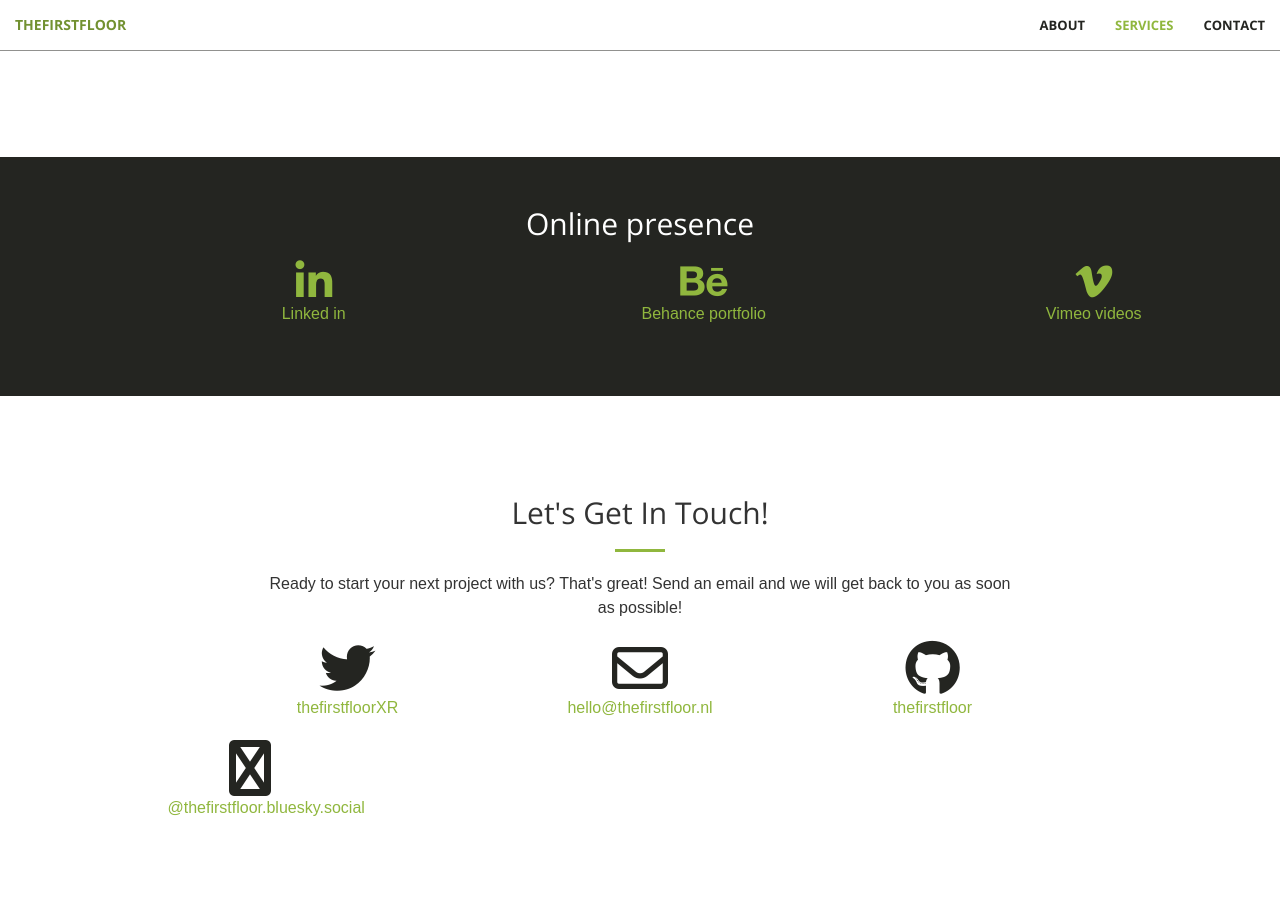
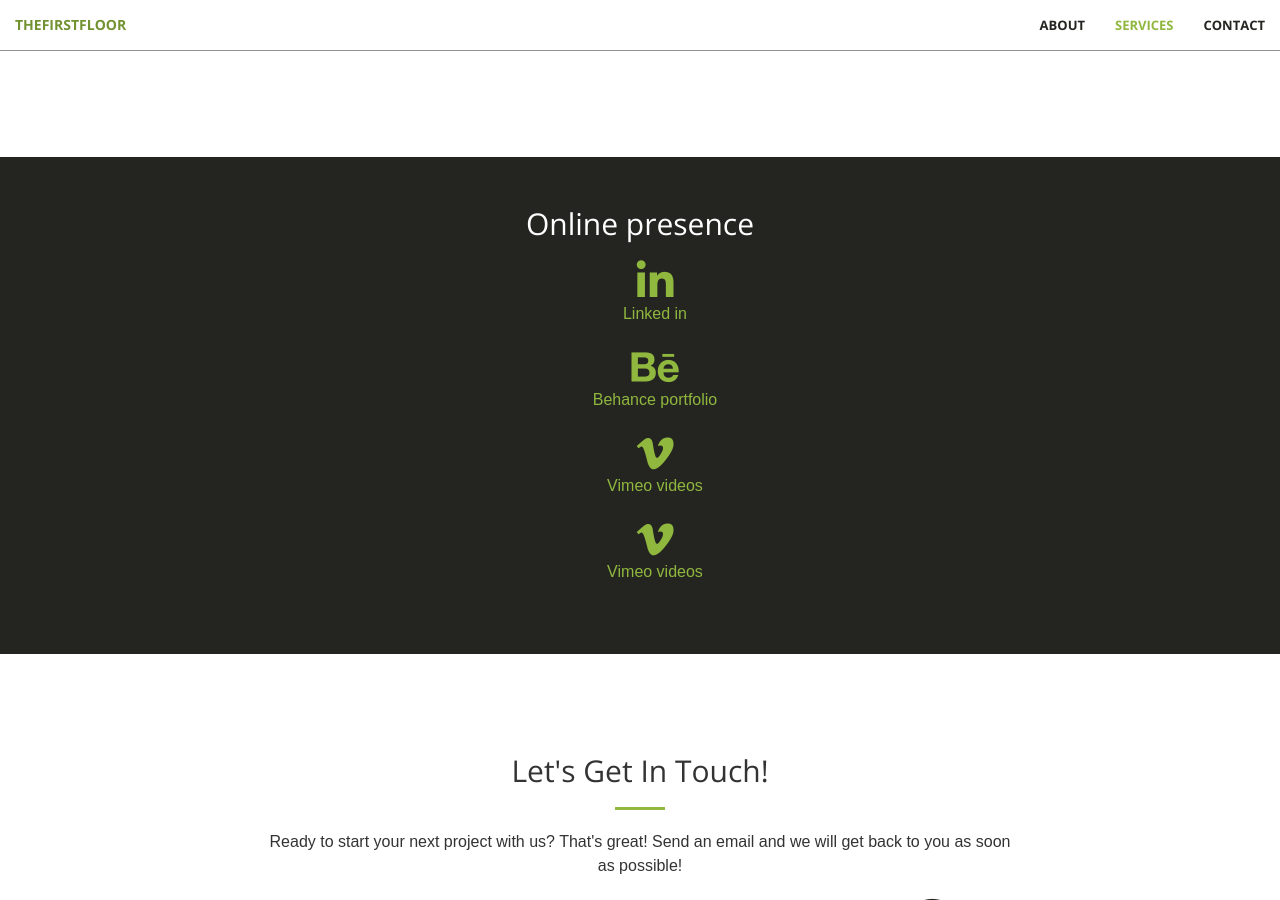
Before and after one commit to thefirstfloor/thefirstfloor.github.io, a Jekyll site: the page built from index.html, in a window 1280 px wide and 900 px high, scrolled down 1966 px. Built offline with Jekyll 4.4.1, drawn with Linux system fonts in a browser that asks for light colours; nearby versions of some CDN libraries.

Commit message:
sdfsdsgwer

```diff
--- a/_includes/aside.html
+++ b/_includes/aside.html
@@ -4,21 +4,27 @@
             <div class="row">
                 <h2>Online presence</h2>
             </div>
-            <div class="container aside">
-                <div class="row">
-                    <div class="col-lg-3 col-lg-offset-1 text-center">
+            <div class="container aside" >
+                <div class="row" style="display: flex;flex-direction: column;align-items: center;">
+                    <div class="col-lg-3 text-center">
                         <a href="https://www.linkedin.com">
                             <i class="fa fa-linkedin fa-3x wow bounceIn" data-wow-delay=".1s"></i>
                             <p>Linked in</p>
                         </a>
                     </div>
-                    <div class="col-lg-3 col-lg-offset-1 text-center">
+                    <div class="col-lg-3 text-center">
                         <a href="https://www.behance.net/jeroendemooij">
                             <i class="fa fa-behance fa-3x wow bounceIn" data-wow-delay=".2s"></i>
                             <p>Behance portfolio</p>
                         </a>
                     </div>
-                    <div class="col-lg-3 col-lg-offset-1 text-center">
+                    <div class="col-lg-3 text-center">
+                        <a href="https://vimeo.com/thefirstfloor">
+                            <i class="fa fa-vimeo fa-3x wow bounceIn" data-wow-delay=".3s"></i>
+                            <p>Vimeo videos</p>
+                        </a>
+                    </div>
+                    <div class="col-lg-3 text-center">
                         <a href="https://vimeo.com/thefirstfloor">
                             <i class="fa fa-vimeo fa-3x wow bounceIn" data-wow-delay=".3s"></i>
                             <p>Vimeo videos</p>
--- a/_sass/_mixins.scss
+++ b/_sass/_mixins.scss
@@ -28,7 +28,7 @@
 	.open > .dropdown-toggle & {
 		color: $color;
 		background-color: darken($background, 5%);
-    border-color: darken($border, 7%);
+    	border-color: darken($border, 7%);
 	}
 	&:active,
 	&.active,
@@ -62,5 +62,5 @@
 
 @mixin serif-font()
 {
-	font-family: sans-serif, 'Helvetica Neue', Arial, ;
+	font-family: sans-serif, 'Helvetica Neue', Arial;
 }
--- a/css/main.scss
+++ b/css/main.scss
@@ -41,9 +41,7 @@
 }
 
 aside {
-        display: flex;
-        flex-direction: column; /* Keeps items stacked vertically */
-        align-items: center;    /* Centers items horizontally */
+
 }
 
 
```
